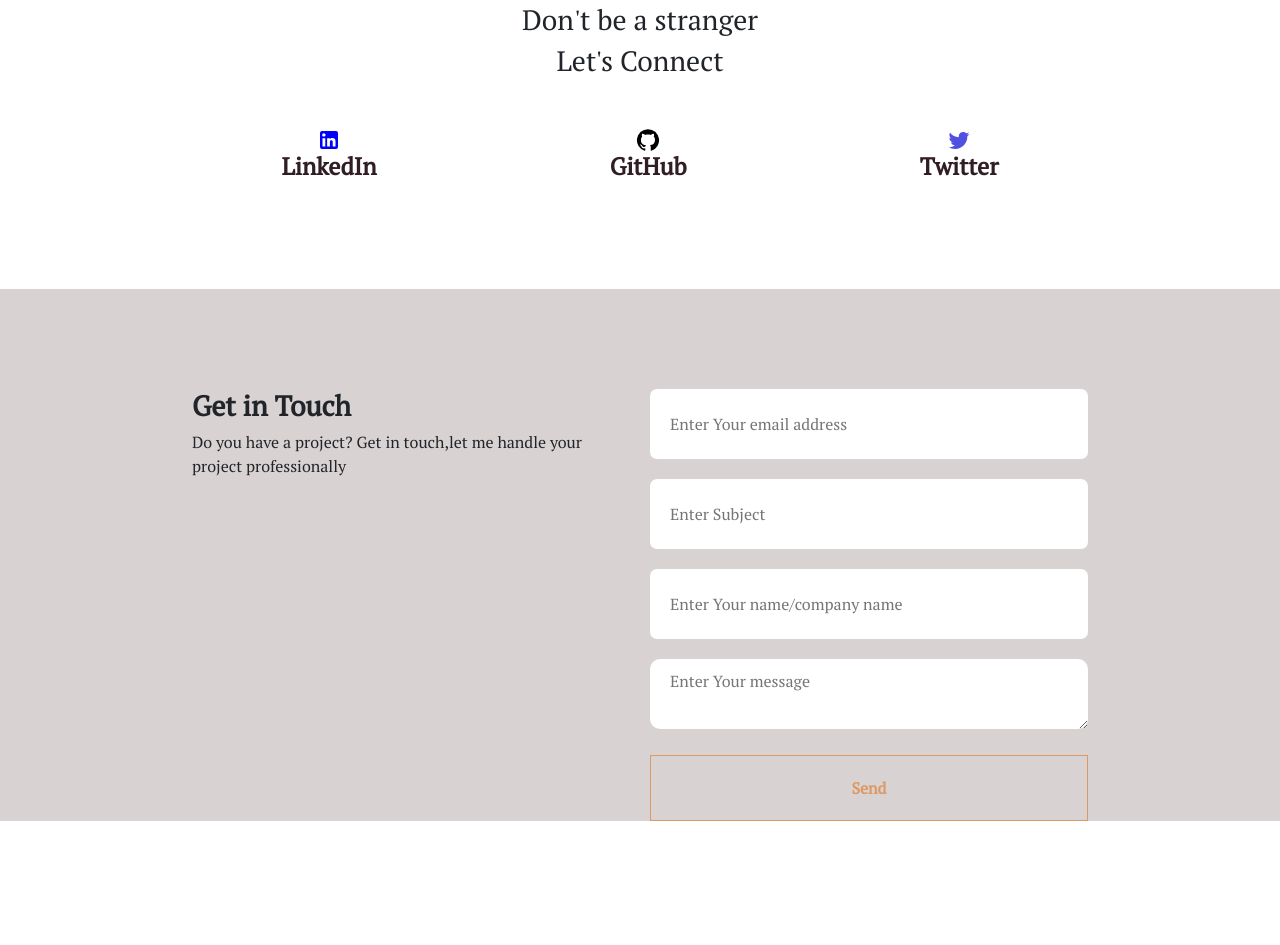
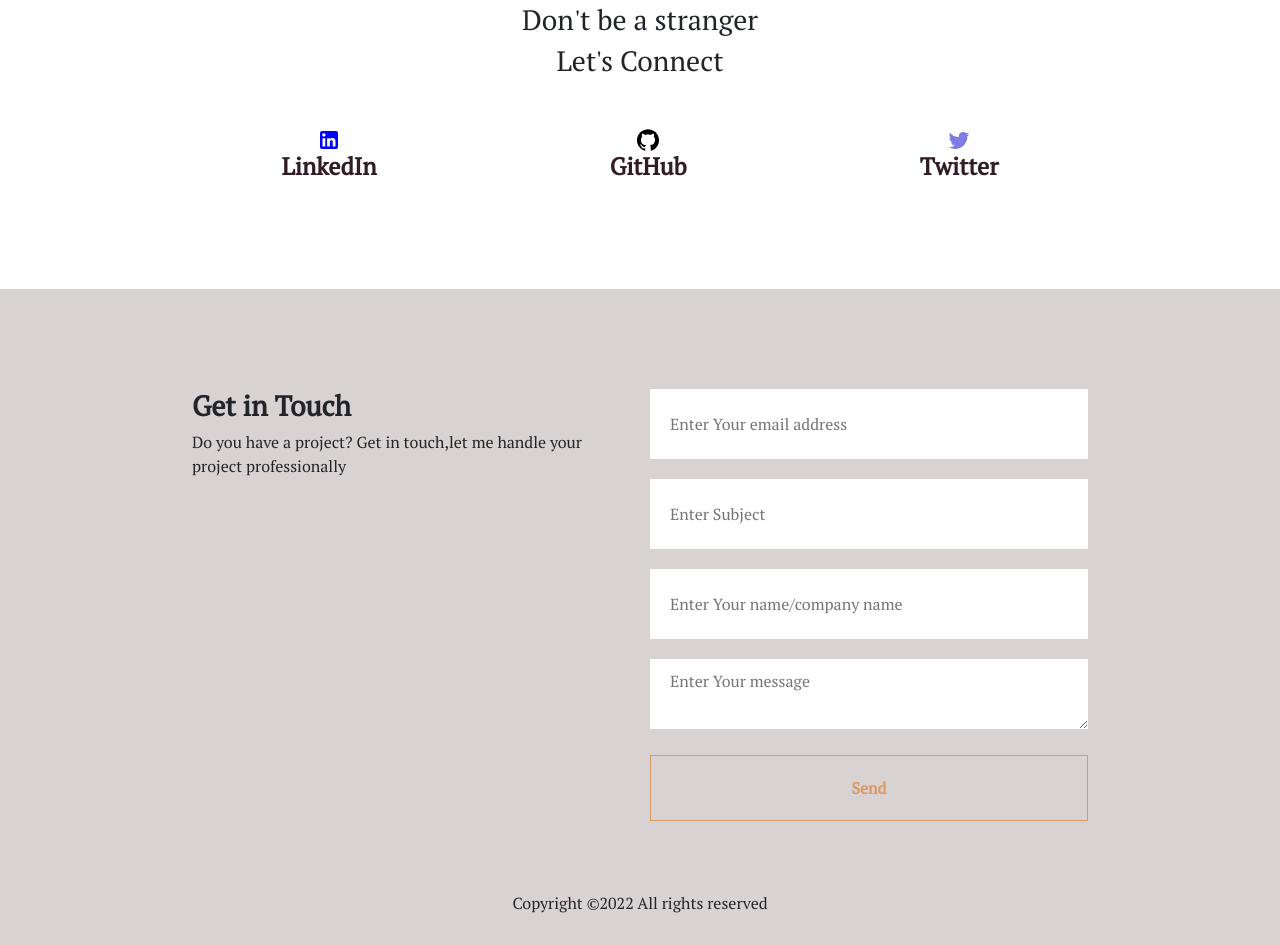
Before and after one commit to georgediepiriye/georgediepiriye, a React (Create React App) app: page / in a window 1280 px wide. Shown: the part 4440-5385 px from the top of the page. Before the commit the page ends 5261 px from the top, so only its background shows below. Built offline with nearby package versions, Linux system fonts and the light colour scheme.

Commit message:
worked on lets talka and footer

```diff
--- a/src/App.js
+++ b/src/App.js
@@ -4,6 +4,7 @@ import About from "./components/About";
 import Projects from "./components/Projects";
 import Connect from "./components/Connect";
 import Contact from "./components/Contact";
+import Footer from "./components/Footer";
 
 function App() {
   return (
@@ -14,6 +15,7 @@ function App() {
       <Projects />
       <Connect />
       <Contact />
+      <Footer />
     </div>
   );
 }
--- a/src/components/Connect.jsx
+++ b/src/components/Connect.jsx
@@ -64,7 +64,7 @@ const GithubIconContainer = styled.div`
 `;
 
 const TwitterIconContainer = styled.div`
-  color: #5151e1;
+  color: #7d7de3;
 `;
 
 const Connect = () => {
--- a/src/components/Contact.jsx
+++ b/src/components/Contact.jsx
@@ -31,7 +31,7 @@ const Input = styled.input`
   padding-left: 20px;
   margin-bottom: 20px;
   border: none;
-  border-radius: 7px;
+
   height: 70px;
 `;
 
@@ -41,7 +41,6 @@ const MessageInput = styled.textarea`
   padding-top: 10px;
   margin-bottom: 20px;
   border: none;
-  border-radius: 10px;
   min-height: 70px;
 `;
 
--- /dev/null
+++ b/src/components/Footer.jsx
@@ -0,0 +1,23 @@
+import React from "react";
+import styled from "styled-components";
+
+const Container = styled.div`
+  display: flex;
+  width: 100%;
+  justify-content: center;
+  background-color: #d9d2d2;
+`;
+
+const FooterText = styled.div`
+  margin-bottom: 30px;
+  margin-top: 70px;
+`;
+const Footer = () => {
+  return (
+    <Container>
+      <FooterText>Copyright ©2022 All rights reserved </FooterText>
+    </Container>
+  );
+};
+
+export default Footer;
```
